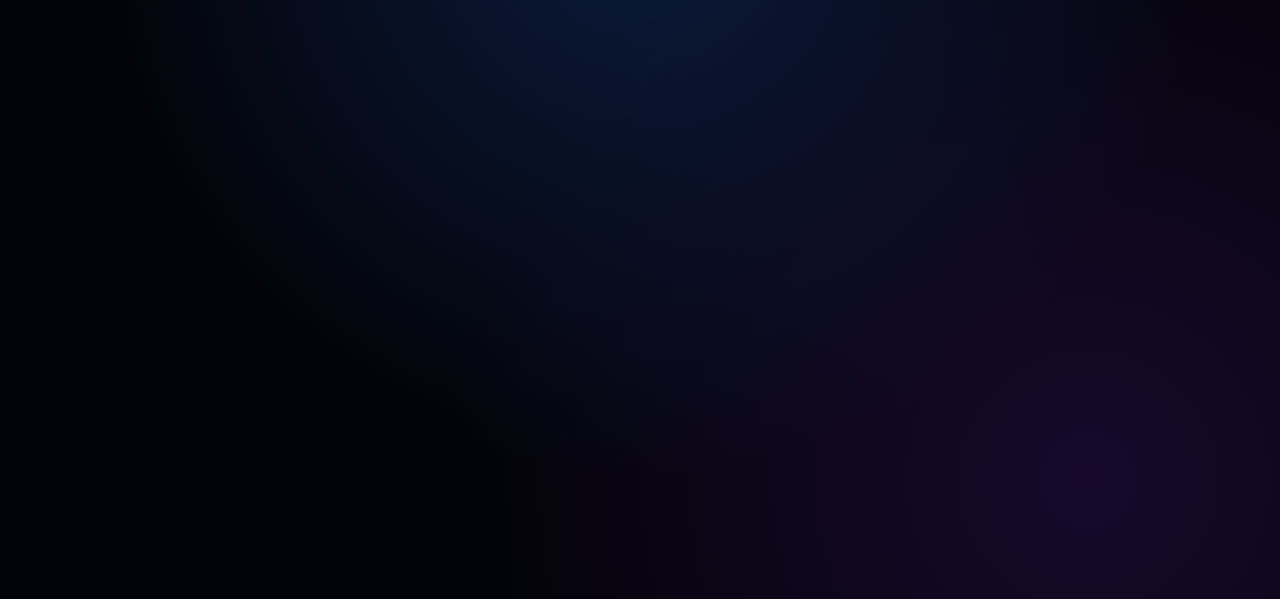
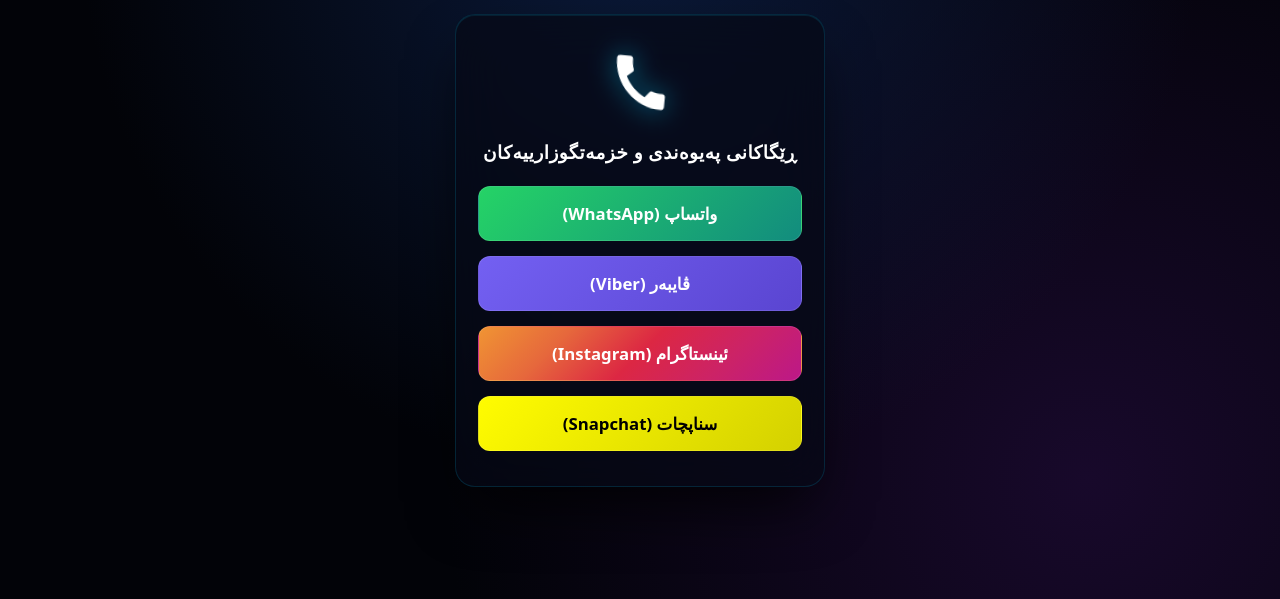
Before and after one commit to KurdAgnecy/Aryantech, a plain HTML site: page index.html in a window 1280 px wide. Shown: the part 201-800 px from the top of the page. Drawn offline with Linux system fonts and the light colour scheme.

Commit message:
Update index.html

```diff
--- a/index.html
+++ b/index.html
@@ -8,8 +8,9 @@
     <script>
     !function (w, d, t) {
       w.TiktokAnalyticsObject=t;var ttq=w[t]=w[t]||[];ttq.methods=["page","track","identify","instances","debug","on","off","once","ready","alias","group","enableCookie","disableCookie","holdConsent","revokeConsent","grantConsent"],ttq.setAndDefer=function(t,e){t[e]=function(){t.push([e].concat(Array.prototype.slice.call(arguments,0)))}};for(var i=0;i<ttq.methods.length;i++)ttq.setAndDefer(ttq,ttq.methods[i]);ttq.instance=function(t){for(
-      var e=ttq._i[t]||[],n=0;n<ttq.methods.length;n++)ttq.setAndDefer(e,ttq.methods[n]);return e},ttq.load=function(e,n){var r="https://analytics.tiktok.com/i18n/pixel/events.js",o=n&&n.partner;ttq._i=ttq._i||{},ttq._i[e]=[],ttq._i[e]._u=r,ttq._t=ttq._t||{},ttq._t[e]=+new Date,ttq._o=ttq._o||{},ttq._o[e]=n||{};n=document.createElement("script")
-      ;n.type="text/javascript",n.async=!0,n.src=r+"?sdkid="+e+"&lib="+t;e=document.getElementsByTagName("script")[0];e.parentNode.insertBefore(n,e)};
+    var e=ttq._i[t]||[],n=0;n<ttq.methods.length;n++)ttq.setAndDefer(e,ttq.methods[n]);return e},ttq.load=function(e,n){var r="https://analytics.tiktok.com/i18n/pixel/events.js",o=n&&n.partner;ttq._i=ttq._i||{},ttq._i[e]=[],ttq._i[e]._u=r,ttq._t=ttq._t||{},ttq._t[e]=+new Date,ttq._o=ttq._o||{},ttq._o[e]=n||{};n=document.createElement("script")
+    ;n.type="text/javascript",n.async=!0,n.src=r+"?sdkid="+e+"&lib="+t;e=document.getElementsByTagName("script")[0];e.parentNode.insertBefore(n,e)};
+
       ttq.load('D8T5V63C77UDQUH9CGV0');
       ttq.page();
     }(window, document, 'ttq');
@@ -18,31 +19,38 @@
         * { box-sizing: border-box; margin: 0; padding: 0; -webkit-tap-highlight-color: transparent; }
 
         html, body {
+            height: 100%;
             width: 100%;
+            overflow-x: hidden;
+            overflow-y: auto;
             background-color: #020308;
         }
 
         body {
-            min-height: 100vh; /* ئەمە کێشەی سکرۆڵ نەبوونەکەی چارەسەر کرد */
             background-image:
                 radial-gradient(circle at 50% 15%, #0b1a3a 0%, transparent 60%),
                 radial-gradient(circle at 85% 85%, #18092b 0%, transparent 50%);
             font-family: system-ui, -apple-system, BlinkMacSystemFont, sans-serif;
+            display: flex;
+            justify-content: center;
+            align-items: center;
             color: #fff;
-            padding: 30px 15px; /* بۆشایی زیاتر بۆ ئەوەی شاشەکە نەبڕێت */
+            padding: 20px 0;
         }
 
         .main-wrapper {
             width: 100%;
             max-width: 410px;
-            margin: 0 auto; /* بۆ ئەوەی ناوەڕاست بێت بەبێ کێشە */
+            padding: 20px;
             display: flex;
             flex-direction: column;
             gap: 25px;
             text-align: center;
         }
 
-        .brand-zone { margin-bottom: 5px; }
+        .brand-zone {
+            margin-bottom: 5px;
+        }
 
         .brand-logo-text {
             font-size: 2rem;
@@ -73,31 +81,33 @@
             box-shadow: 0 30px 60px -15px rgba(0, 0, 0, 0.8), inset 0 1px 0px rgba(0, 210, 255, 0.1);
         }
 
+        .phone-ring-svg {
+            width: 65px;
+            height: 65px;
+            margin: 0 auto;
+            fill: #fff;
+            animation: ring-vibe 1.2s infinite ease-in-out;
+            filter: drop-shadow(0 0 12px rgba(0, 210, 255, 0.5));
+        }
+
+        @keyframes ring-vibe {
+            0%, 100% { transform: rotate(0) scale(1); }
+            10%, 30%, 50% { transform: rotate(-10deg) scale(1.05); }
+            20%, 40%, 60% { transform: rotate(10deg) scale(1.05); }
+            70% { transform: rotate(0) scale(1); }
+        }
+
         .instruction {
             font-size: 1.15rem;
             font-weight: 700;
-            margin-top: 5px;
+            margin-top: 18px;
             color: #ffffff;
             line-height: 1.5;
             letter-spacing: 0.5px;
-            margin-bottom: 15px;
+            margin-bottom: 20px; /* زیادکرا بۆ ڕێکخستنی بۆشایی */
         }
 
-        .animated-arrow {
-            width: 32px;
-            height: 32px;
-            margin: 0 auto 25px auto;
-            color: #00d2ff;
-            animation: bounce 1.5s infinite ease-in-out;
-            filter: drop-shadow(0 0 8px rgba(0, 210, 255, 0.6));
-        }
-
-        @keyframes bounce {
-            0%, 20%, 50%, 80%, 100% { transform: translateY(0); }
-            40% { transform: translateY(-12px); }
-            60% { transform: translateY(-6px); }
-        }
-
+        /* ستایلی دوگمەکان کە لە کۆدەکەتدا پچڕابوو */
         .link-buttons {
             display: flex;
             flex-direction: column;
@@ -108,12 +118,11 @@
             display: flex;
             align-items: center;
             justify-content: center;
-            gap: 12px;
             width: 100%;
-            padding: 14px;
+            padding: 15px;
             border-radius: 12px;
             text-decoration: none;
-            color: #ffffff !important;
+            color: white;
             font-weight: bold;
             font-size: 1.05rem;
             transition: all 0.3s ease;
@@ -122,6 +131,60 @@
 
         .btn:hover { transform: translateY(-2px); filter: brightness(1.1); box-shadow: 0 5px 15px rgba(0,0,0,0.3); }
 
-        .btn svg { width: 24px; height: 24px; fill: #ffffff; }
+        .btn-whatsapp { background: linear-gradient(135deg, #25D366, #128C7E); }
+        .btn-viber { background: linear-gradient(135deg, #7360f2, #5a45d1); }
+        .btn-insta { background: linear-gradient(135deg, #f09433 0%, #e6683c 25%, #dc2743 50%, #cc2366 75%, #bc1888 100%); }
+        .btn-snap { background: linear-gradient(135deg, #FFFC00, #d4d100); color: #000; }
+    </style>
+</head>
+<body>
 
-        .btn-whatsapp { background: linear-gradient(135deg, #2
+    <div class="main-wrapper">
+        <div class="brand-zone">
+            <h1 class="brand-logo-text">Aryan Tech</h1>
+            <p class="brand-slogan">باشترین خزمەتگوزاری تەکنەلۆژی</p>
+        </div>
+
+        <div class="center-card">
+
+            <svg class="phone-ring-svg" viewBox="0 0 24 24">
+                <path d="M20.01 15.38c-1.23 0-2.42-.2-3.53-.56a.977.977 0 00-1.01.24l-1.57 1.97c-2.83-1.35-5.48-3.9-6.89-6.83l1.95-1.66c.27-.28.35-.67.24-1.02-.37-1.11-.56-2.3-.56-3.53 0-.54-.45-.99-.99-.99H4.19C3.65 3 3 3.24 3 3.99 3 13.28 10.73 21 20.01 21c.71 0 1.01-.63 1.01-1.18v-3.45c0-.54-.45-.99-.99-.99z"/>
+            </svg>
+
+            <div class="instruction">ڕێگاکانی پەیوەندی و خزمەتگوزارییەکان</div>
+
+            <div class="link-buttons">
+                <a href="https://wa.me/9647729585559" target="_blank" class="btn btn-whatsapp" onclick="trackEvent('Contact', 'WhatsApp')">
+                    واتساپ (WhatsApp)
+                </a>
+
+                <a href="viber://chat?number=9647729585559" class="btn btn-viber" onclick="trackEvent('Contact', 'Viber')">
+                    ڤایبەر (Viber)
+                </a>
+
+                <a href="https://www.instagram.com/aryann.tech?igsh=MXEzcWozYWZwaHVyOA==" target="_blank" class="btn btn-insta" onclick="trackEvent('ClickButton', 'Instagram')">
+                    ئینستاگرام (Instagram)
+                </a>
+
+                <a href="https://www.snapchat.com/add/aryan.it?share_id=LQj7pI5PGuE&locale=en-US" target="_blank" class="btn btn-snap" onclick="trackEvent('ClickButton', 'Snapchat')">
+                    سناپچات (Snapchat)
+                </a>
+            </div>
+        </div>
+    </div>
+
+    <script>
+        function trackEvent(eventName, sourceName) {
+            if (typeof ttq !== 'undefined') {
+                ttq.track(eventName, {
+                    content_name: sourceName,
+                    content_type: 'product',
+                    value: 1,
+                    currency: 'USD'
+                });
+            }
+        }
+    </script>
+
+</body>
+</html>
```
